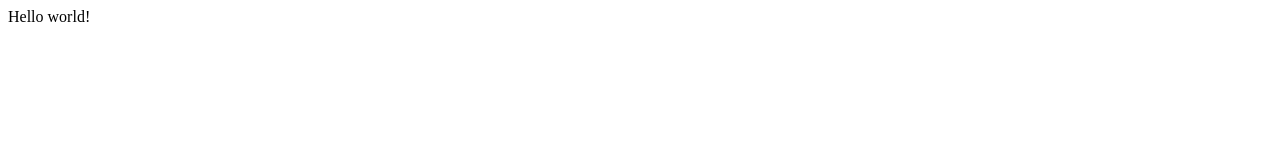
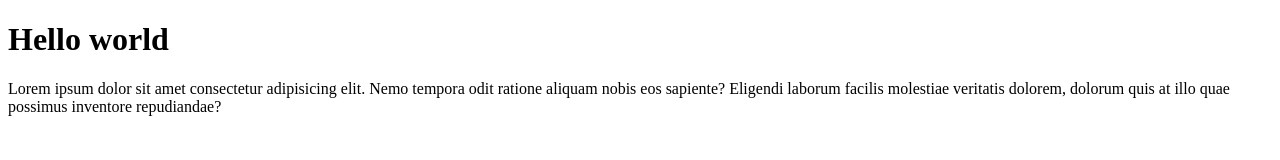
Before and after one commit to r0sya/portfolio, a plain HTML site: page index.html in a window 1280 px wide. Drawn offline with Linux system fonts and the light colour scheme.

Commit message:
add extra text

```diff
--- a/index.html
+++ b/index.html
@@ -1,12 +1,18 @@
 <!DOCTYPE html>
 <html lang="en">
-<head>
-    <meta charset="UTF-8">
-    <meta http-equiv="X-UA-Compatible" content="IE=edge">
-    <meta name="viewport" content="width=device-width, initial-scale=1.0">
-    <title>Document</title>
-</head>
-<body>
-    Hello world!
-</body>
+    <head>
+        <meta charset="UTF-8" />
+        <meta http-equiv="X-UA-Compatible" content="IE=edge" />
+        <meta name="viewport" content="width=device-width, initial-scale=1.0" />
+        <title>Document</title>
+    </head>
+    <body>
+        <h1>Hello world</h1>
+        <p>
+            Lorem ipsum dolor sit amet consectetur adipisicing elit. Nemo
+            tempora odit ratione aliquam nobis eos sapiente? Eligendi laborum
+            facilis molestiae veritatis dolorem, dolorum quis at illo quae
+            possimus inventore repudiandae?
+        </p>
+    </body>
 </html>
```
Also changed, not shown: .prettierrc.json (added).
